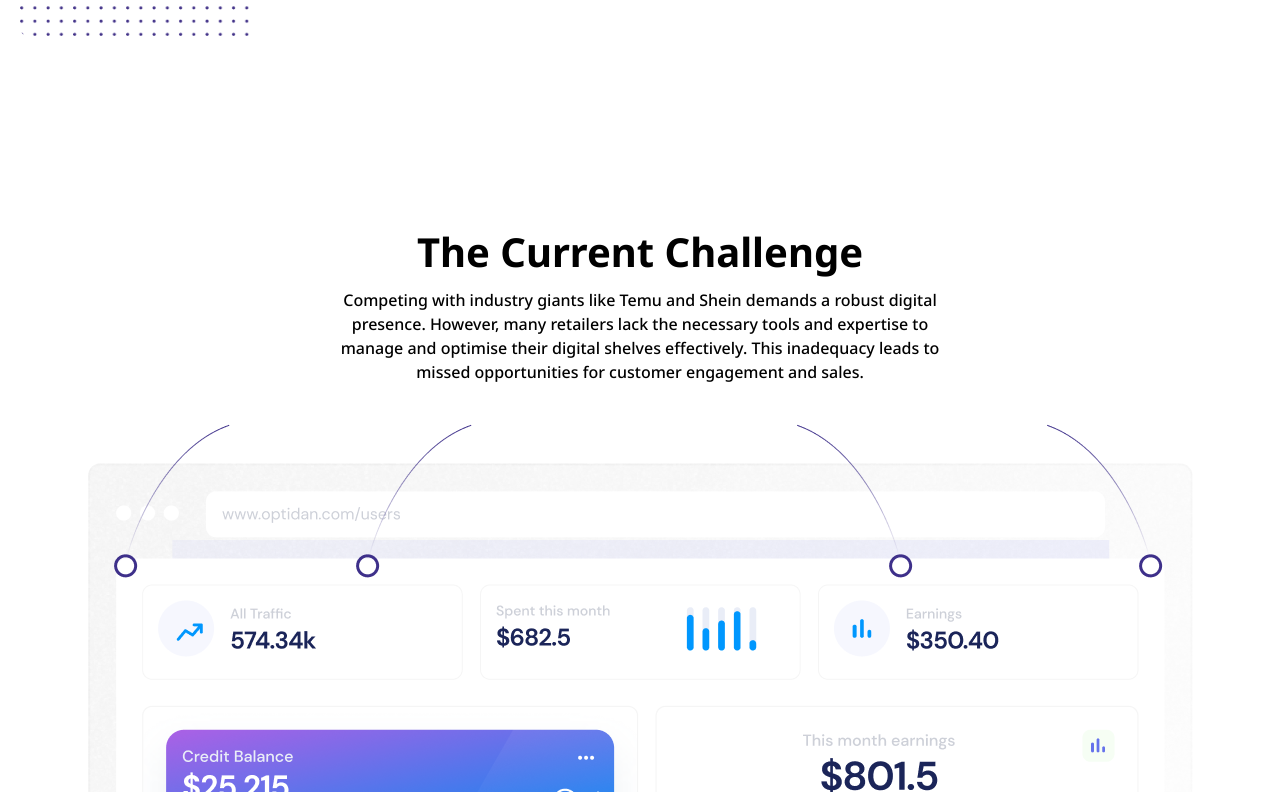
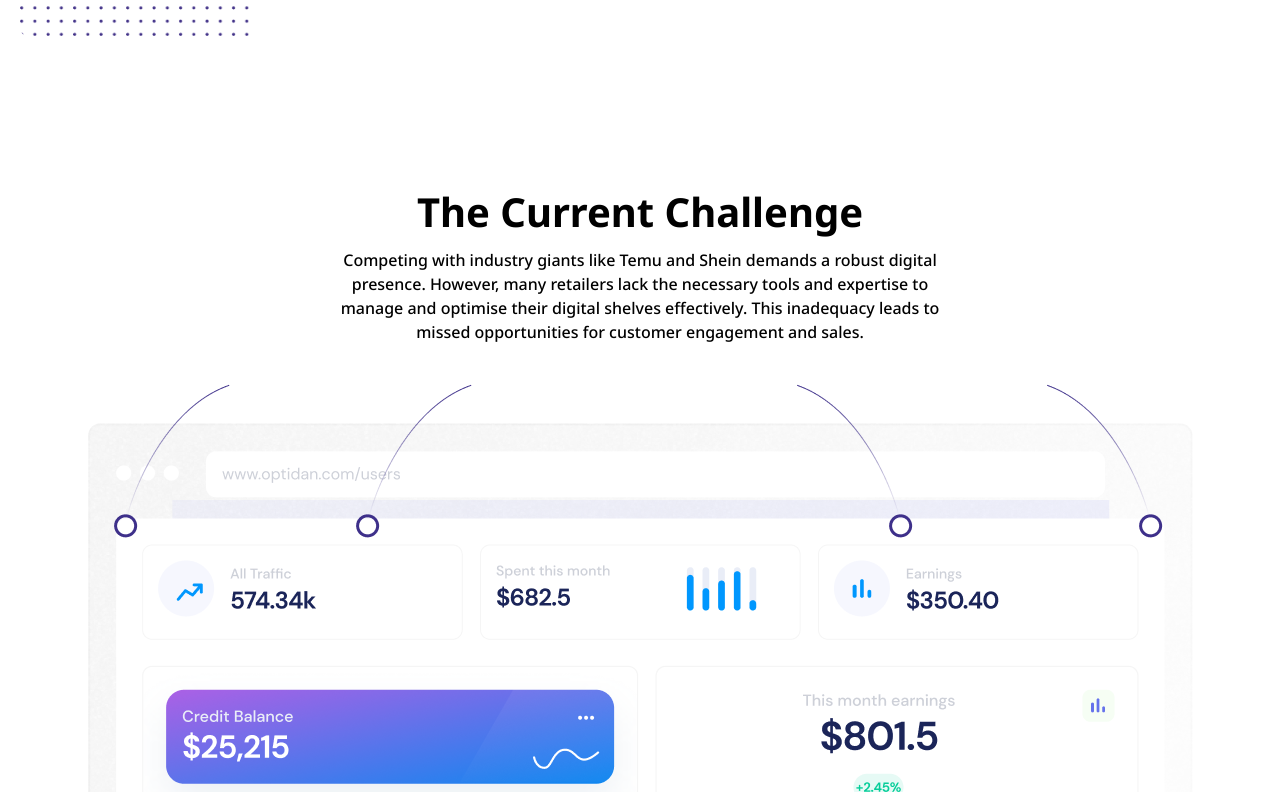
Before and after one commit to Monikadevm/optidanNext, a Next.js app: page /solutions in a window 1280 px wide. Shown: the part 1188-1980 px from the top of the page. Built offline with nearby package versions, Linux system fonts and the light colour scheme.

Commit message:
solutions page

```diff
--- a/app/solutions/page.js
+++ b/app/solutions/page.js
@@ -212,7 +212,7 @@ const page = () => {
       </section>
       <motion.div
         initial={{ opacity: 0, translateY: 40 }}
-        whileInView={{ opacity: 1, translateX: 0 }}
+        whileInView={{ opacity: 1, translateY: 0 }}
         transition={{ duration: 2 }}
         className="container mx-auto py-10  md:py-20 text-center px-5 md:px-0"
       >
```
